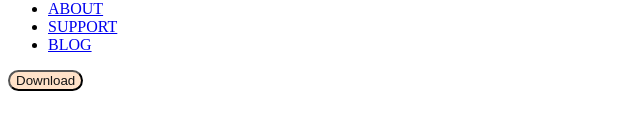
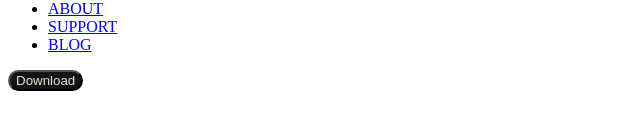
Before and after one commit to SKetU-l/site, a Nuxt app: page / in a window 1280 px wide. Shown: the part 364-494 px from the top of the page, without its empty margins (0-640 px from the left). Built offline with nearby package versions, Linux system fonts and the light colour scheme.

Commit message:
added hover state to Button.theme.filled

```diff
--- a/components/App/Navbar.vue
+++ b/components/App/Navbar.vue
@@ -17,7 +17,7 @@
         </li>
       </ul>
     </nav>
-    <Button theme="tonal">Download</Button>
+    <Button theme="filled">Download</Button>
   </div>
 </template>
 
--- a/components/Button/Button.vue
+++ b/components/Button/Button.vue
@@ -46,5 +46,7 @@ const styles = reactive({
 .filled {
   @apply bg-colorBackgroundDark dark:bg-colorBackgroundLight;
   @apply text-colorTextDark dark:text-colorTextLight;
+  @apply hover:bg-opacity-30 dark:hover:bg-opacity-30;
+  @apply hover:text-colorTextDark dark:hover:text-colorTextDark;
 }
 </style>
```
